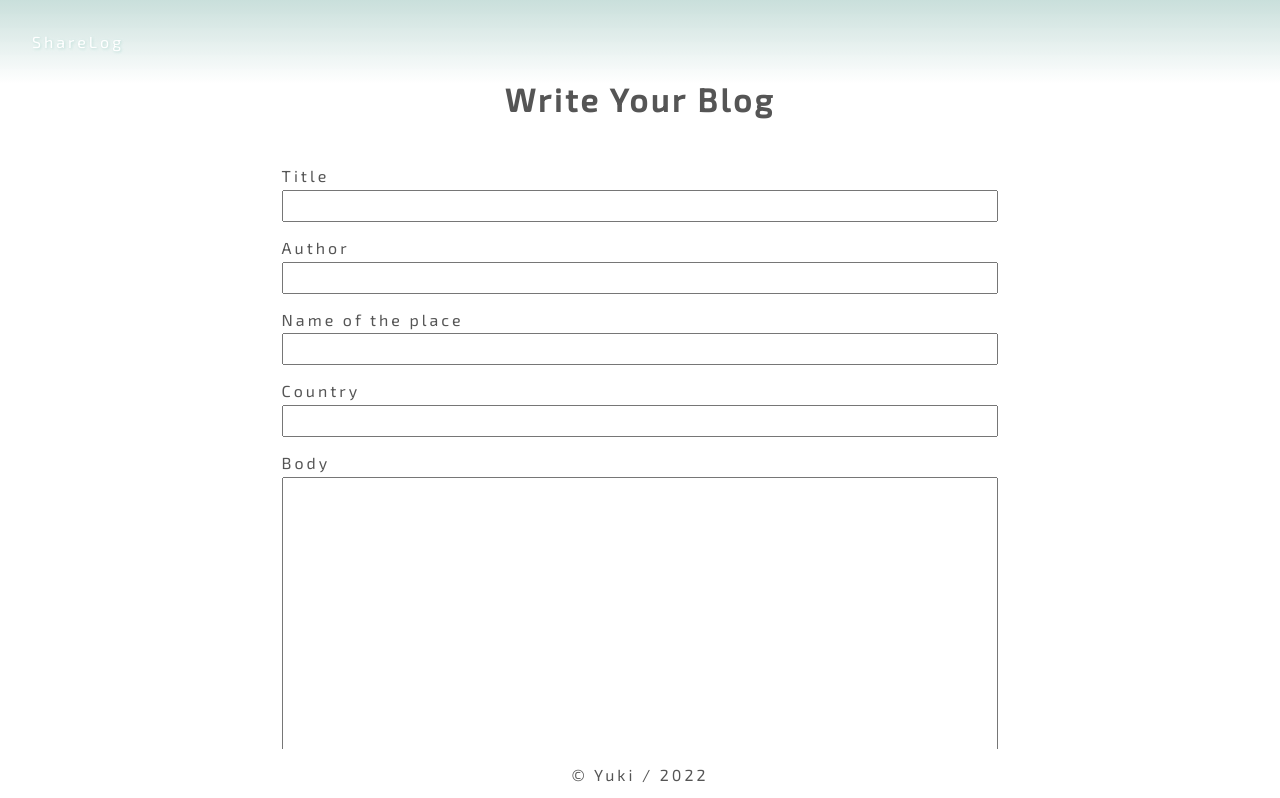
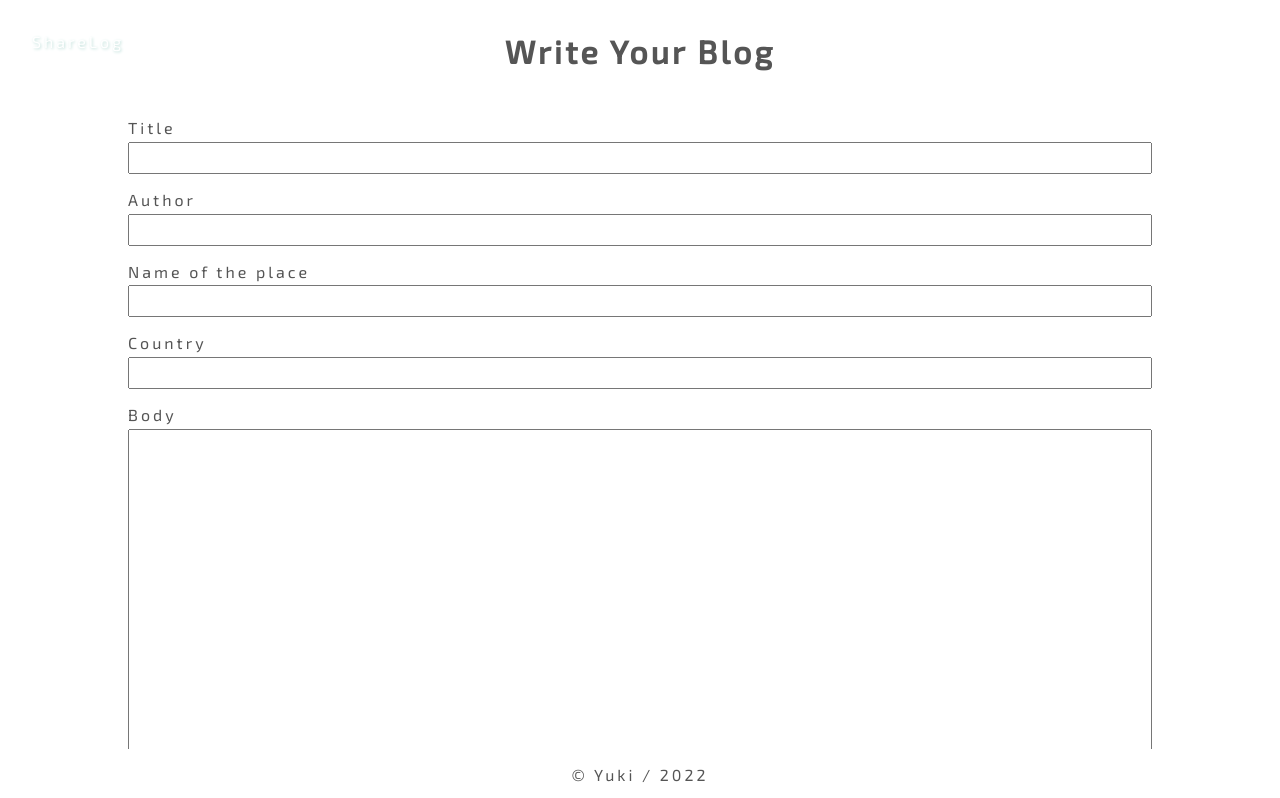
Before and after one commit to Yuuki915/sl_frontend, a React (Create React App) app: page /blogs/new in a window 1280 px wide. Shown: the top 798 px of the page. Built offline with nearby package versions, Linux system fonts and the light colour scheme; no server answers.

Commit message:
change css

```diff
--- a/src/css/Pages.css
+++ b/src/css/Pages.css
@@ -196,8 +196,8 @@
   padding-bottom: 1rem;
 }
 
-.new-page,
-.edit-page {
+.new,
+.edit {
   width: 70%;
   margin: 5rem auto;
 }
--- a/src/css/Partials.css
+++ b/src/css/Partials.css
@@ -8,16 +8,20 @@
   padding: 1rem 0;
   width: 100vw;
   padding: 2rem;
+}
+.header p {
+  text-align: left;
+  color: #fff;
+  text-shadow: 1px 1px 3px rgb(187, 221, 215);
+}
+.show .header,
+.edit .header,
+.new .header {
   background: linear-gradient(
     to bottom,
     rgb(201, 223, 219) 0%,
     transparent 100%
   );
-}
-.header p {
-  text-align: left;
-  color: #fff;
-  text-shadow: 1px 1px 3px rgb(187, 221, 215);
 }
 .footer {
   position: fixed;
```
